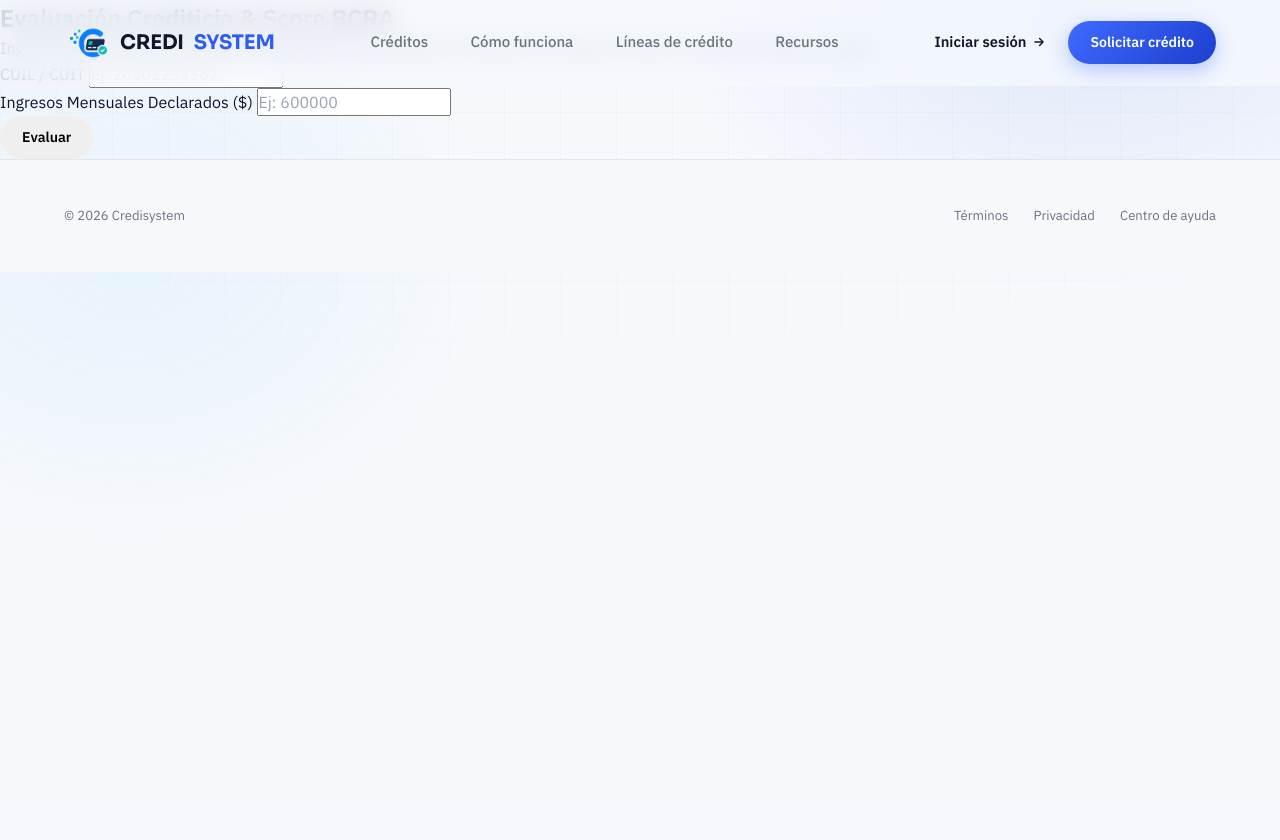
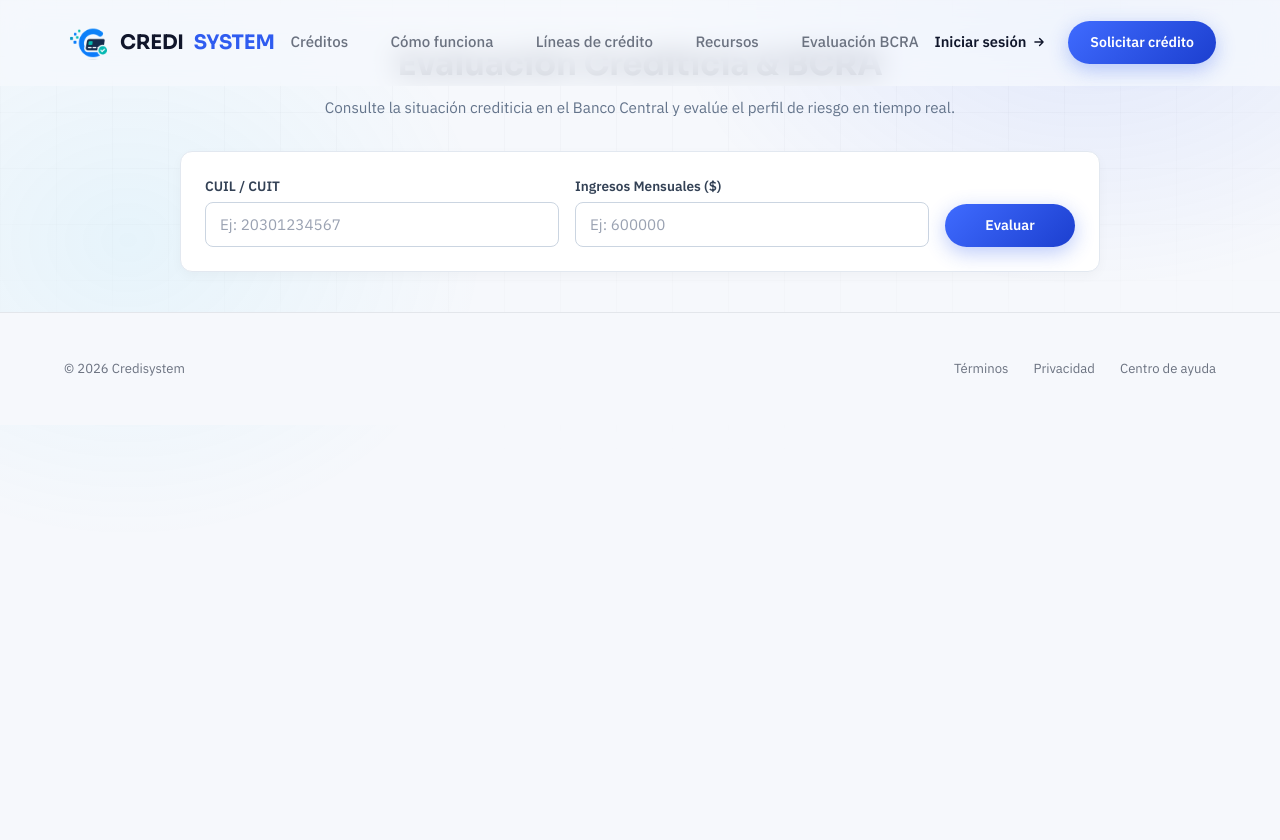
Before and after one commit to Emmanuel-Nar/Credisystem-Final, a Django app: page /evaluacion-crediticia/ in a window 1280 px wide. Before the commit the page ends 337 px from the top, so only its background shows below. Run offline with Django 5.2, Linux system fonts and the light colour scheme.

Commit message:
Corrección desplegable/evaluación Crediticia

```diff
--- a/frontend/templates/base.html
+++ b/frontend/templates/base.html
@@ -10,6 +10,17 @@
 <link rel="preconnect" href="https://fonts.gstatic.com" crossorigin>
 <link href="https://fonts.googleapis.com/css2?family=Sora:wght@400;500;600;700;800&family=IBM+Plex+Sans:wght@300;400;500;600&family=IBM+Plex+Mono:wght@400;500&display=swap" rel="stylesheet">
 <link rel="stylesheet" href="{% static 'css/credisystem_v2.css' %}">
+<style>
+  /* Corrección para el menú hamburguesa en celulares */
+  .mobile-menu {
+    background-color: #ffffff !important; /* Asegura fondo blanco sólido */
+    z-index: 1000 !important;             /* Ubica el menú por encima de la capa gris */
+  }
+
+  .menu-backdrop {
+    z-index: 999 !important;              /* Mantiene la capa oscura detrás del menú */
+  }
+</style>
 {% block extra_css %}{% endblock %}
 </head>
 <body class="{% block body_class %}{% endblock %}">
@@ -29,6 +40,7 @@
     <a href="{% url 'landing' %}#como-funciona">Cómo funciona</a>
     <a href="{% url 'landing' %}#planes">Líneas de crédito</a>
     <a href="{% url 'landing' %}#recursos">Recursos</a>
+    <a href="{% url 'evaluacion_crediticia' %}">Evaluación BCRA</a>
   </nav>
   {% endblock %}
 
@@ -70,6 +82,7 @@
   <a href="{% url 'landing' %}#como-funciona">Cómo funciona</a>
   <a href="{% url 'landing' %}#planes">Líneas de crédito</a>
   <a href="{% url 'landing' %}#recursos">Recursos</a>
+  <a href="{% url 'evaluacion_crediticia' %}">Evaluación BCRA</a>
   <div id="navGuestMobile">
     <a href="{% url 'login' %}">Iniciar sesión</a>
     <a href="{% url 'registro' %}" class="btn btn-solid">Solicitar crédito</a>
--- a/frontend/templates/evaluacion_crediticia.html
+++ b/frontend/templates/evaluacion_crediticia.html
@@ -1,88 +1,156 @@
 {% extends 'base.html' %}
+{% load static %}
+
+{% block title %}Evaluación Crediticia & Score BCRA - CREDISYSTEM{% endblock %}
+
+{% block extra_css %}
+<style>
+  .eval-container {
+    max-width: 960px;
+    margin: 40px auto;
+    padding: 0 20px;
+  }
+  .eval-grid {
+    display: grid;
+    grid-template-columns: repeat(auto-fit, minmax(300px, 1fr));
+    gap: 24px;
+  }
+  .form-row {
+    display: flex;
+    flex-wrap: wrap;
+    gap: 16px;
+    align-items: flex-end;
+  }
+  .form-group-custom {
+    flex: 1;
+    min-width: 220px;
+  }
+  .form-group-custom label {
+    display: block;
+    font-weight: 600;
+    font-size: 0.85rem;
+    margin-bottom: 6px;
+    color: #334155;
+  }
+  .form-group-custom input {
+    width: 100%;
+    padding: 10px 14px;
+    border: 1px solid #cbd5e1;
+    border-radius: 8px;
+    font-size: 0.95rem;
+    outline: none;
+    box-sizing: border-box;
+  }
+  .badge-sit {
+    display: inline-block;
+    padding: 2px 8px;
+    border-radius: 4px;
+    font-size: 0.8rem;
+    font-weight: 700;
+    color: white;
+  }
+  .bg-success-custom { background-color: #10b981; }
+  .bg-warning-custom { background-color: #f59e0b; }
+  .bg-danger-custom { background-color: #ef4444; }
+  .bg-dark-custom { background-color: #1e293b; }
+</style>
+{% endblock %}
 
 {% block content %}
-<div class="container my-5">
-    <div class="row justify-content-center">
-        <div class="col-lg-10">
-            <h2 class="mb-2 fw-bold text-primary">Evaluación Crediticia & Score BCRA</h2>
-            <p class="text-muted mb-4">Ingrese el CUIL/CUIT y los ingresos declarados para consultar la situación en el Banco Central y calcular el perfil de riesgo.</p>
+<div class="eval-container">
 
-            <!-- Formulario de Consulta -->
-            <div class="card shadow-sm mb-4 border-0">
-                <div class="card-body p-4">
-                    <form method="POST">
+  <div style="text-align: center; margin-bottom: 32px;">
+    <h1 style="font-family: 'Sora', sans-serif; font-size: 2rem; font-weight: 700; margin-bottom: 8px;">Evaluación Crediticia & BCRA</h1>
+    <p style="color: #64748b; font-size: 0.95rem;">Consulte la situación crediticia en el Banco Central y evalúe el perfil de riesgo en tiempo real.</p>
+  </div>
+
+  <!-- Tarjeta del Formulario -->
+  <div style="background: white; border: 1px solid #e2e8f0; border-radius: 12px; padding: 24px; box-shadow: 0 4px 12px rgba(0,0,0,0.03); margin-bottom: 32px;">
+    <form method="POST" class="form-row">
       {% csrf_token %}
-                        <div class="row align-items-end g-3">
-                            <div class="col-md-5">
-                                <label for="cuil" class="form-label fw-semibold">CUIL / CUIT</label>
-                                <input type="text" class="form-control" id="cuil" name="cuil" placeholder="Ej: 20301234567" required>
+
+      <div class="form-group-custom">
+        <label for="cuil">CUIL / CUIT</label>
+        <input type="text" id="cuil" name="cuil" placeholder="Ej: 20301234567" value="{{ cuil|default:'' }}" required>
       </div>
-                            <div class="col-md-5">
-                                <label for="ingresos" class="form-label fw-semibold">Ingresos Mensuales Declarados ($)</label>
-                                <input type="number" step="0.01" class="form-control" id="ingresos" name="ingresos" placeholder="Ej: 600000" required>
+
+      <div class="form-group-custom">
+        <label for="ingresos">Ingresos Mensuales ($)</label>
+        <input type="number" step="0.01" id="ingresos" name="ingresos" placeholder="Ej: 600000" value="{{ ingresos|default:'' }}" required>
       </div>
-                            <div class="col-md-2">
-                                <button type="submit" class="btn btn-primary w-100 fw-bold">Evaluar</button>
-                            </div>
+
+      <div style="min-width: 130px;">
+        <button type="submit" class="btn btn-solid" style="width: 100%; padding: 11px 20px;">Evaluar</button>
       </div>
     </form>
   </div>
+
+  {% if resultado %}
+  <div class="eval-grid">
+
+    <!-- Resultado Score y Riesgo -->
+    <div style="background: white; border: 1px solid #e2e8f0; border-radius: 12px; overflow: hidden; box-shadow: 0 4px 12px rgba(0,0,0,0.03);">
+
+      {% if resultado.color == 'success' %}
+        <div style="padding: 12px; text-align: center; font-weight: 700; color: white;" class="bg-success-custom">
+      {% elif resultado.color == 'warning' %}
+        <div style="padding: 12px; text-align: center; font-weight: 700; color: white;" class="bg-warning-custom">
+      {% else %}
+        <div style="padding: 12px; text-align: center; font-weight: 700; color: white;" class="bg-danger-custom">
+      {% endif %}
+        Nivel de Riesgo: {{ resultado.nivel_riesgo }}
       </div>
 
-            {% if resultado %}
-            <div class="row g-4">
-                <!-- Tarjeta del Score e Indicador de Riesgo -->
-                <div class="col-md-6">
-                    <div class="card border-{{ resultado.color }} shadow-sm h-100">
-                        <div class="card-header bg-{{ resultado.color }} text-white font-weight-bold fw-bold">
-                            Nivel de Riesgo: {{ resultado.nivel_riesgo }}
-                        </div>
-                        <div class="card-body text-center d-flex flex-column justify-content-center p-4">
-                            <h1 class="display-2 fw-bold text-{{ resultado.color }} mb-0">{{ resultado.score }}</h1>
-                            <p class="text-muted small">Credit Score (Escala 300 a 850)</p>
-                            <hr class="my-3">
-                            <h6 class="text-muted mb-1">Monto Máximo Pre-Aprobado:</h6>
-                            <h3 class="text-success fw-bold">${{ resultado.monto_maximo_sugerido|floatformat:2 }}</h3>
-                        </div>
+      <div style="padding: 32px 24px; text-align: center;">
+        <div style="font-family: 'Sora', sans-serif; font-size: 3.5rem; font-weight: 800; color: #0f172a; line-height: 1;">{{ resultado.score }}</div>
+        <p style="color: #64748b; font-size: 0.85rem; margin-top: 6px;">Score Crediticio (Escala 300 - 850)</p>
+
+        <div style="margin: 20px 0; border-top: 1px solid #f1f5f9;"></div>
+
+        <span style="color: #64748b; font-size: 0.85rem; display: block;">Monto Máximo Sugerido</span>
+        <div style="font-size: 1.5rem; font-weight: 700; color: #10b981; margin-top: 4px;">${{ resultado.monto_maximo_sugerido|floatformat:2 }}</div>
       </div>
     </div>
 
-                <!-- Desglose de Deudas Registradas en BCRA -->
-                <div class="col-md-6">
-                    <div class="card shadow-sm h-100 border-0">
-                        <div class="card-header bg-dark text-white font-weight-bold fw-bold">
-                            Información Registrada en BCRA
+    <!-- Informe BCRA -->
+    <div style="background: white; border: 1px solid #e2e8f0; border-radius: 12px; overflow: hidden; box-shadow: 0 4px 12px rgba(0,0,0,0.03);">
+      <div style="padding: 12px 20px; font-weight: 700; color: white;" class="bg-dark-custom">
+        Central de Deudores BCRA
       </div>
-                        <div class="card-body p-4">
-                            <p class="mb-2"><strong>Titular:</strong> {{ resultado.detalles_bcra.denominacion }}</p>
-                            <p class="mb-3"><strong>Situación de Riesgo Principal:</strong>
-                                <span class="badge bg-{% if resultado.peor_situacion_bcra == 1 %}success{% else %}danger{% endif %} fs-6">
+      <div style="padding: 24px;">
+        <p style="margin-bottom: 8px; font-size: 0.95rem;"><strong>Titular:</strong> {{ resultado.detalles_bcra.denominacion }}</p>
+        <p style="margin-bottom: 20px; font-size: 0.95rem;">
+          <strong>Peor Situación:</strong>
+          {% if resultado.peor_situacion_bcra == 1 %}
+            <span class="badge-sit bg-success-custom">
+          {% else %}
+            <span class="badge-sit bg-danger-custom">
+          {% endif %}
             Situación {{ resultado.peor_situacion_bcra }}
           </span>
         </p>
 
-                            <h6 class="fw-bold mt-4 mb-2">Entidades Financieras / Deudas:</h6>
+        <h4 style="font-size: 0.9rem; font-weight: 700; color: #475569; margin-bottom: 12px; text-transform: uppercase; letter-spacing: 0.05em;">Deudas Informadas</h4>
         {% if resultado.detalles_bcra.entidades %}
-                                <ul class="list-group list-group-flush border-top">
+          <ul style="list-style: none; padding: 0; margin: 0;">
             {% for ent in resultado.detalles_bcra.entidades %}
-                                    <li class="list-group-item d-flex justify-content-between align-items-center px-0">
+            <li style="display: flex; justify-content: space-between; align-items: center; padding: 10px 0; border-bottom: 1px solid #f1f5f9;">
               <div>
-                                            <strong class="d-block">{{ ent.entidad }}</strong>
-                                            <small class="text-muted">Sit. {{ ent.situacion }}</small>
+                <strong style="display: block; font-size: 0.9rem; color: #1e293b;">{{ ent.entidad }}</strong>
+                <small style="color: #64748b;">Sit. {{ ent.situacion }}</small>
               </div>
-                                        <span class="badge bg-secondary rounded-pill">${{ ent.monto }}k</span>
+              <span style="background: #f1f5f9; color: #334155; padding: 4px 10px; border-radius: 20px; font-weight: 600; font-size: 0.85rem;">${{ ent.monto }}k</span>
             </li>
             {% endfor %}
           </ul>
         {% else %}
-                                <p class="text-muted small">No registra deudas ni morosidad en el sistema financiero.</p>
+          <p style="color: #64748b; font-size: 0.9rem;">Sin deudas informadas en la Central de Deudores.</p>
         {% endif %}
       </div>
     </div>
-                </div>
+
   </div>
   {% endif %}
-        </div>
-    </div>
+
 </div>
 {% endblock %}
```
Lines whose indentation alone changed are shown as unchanged.
